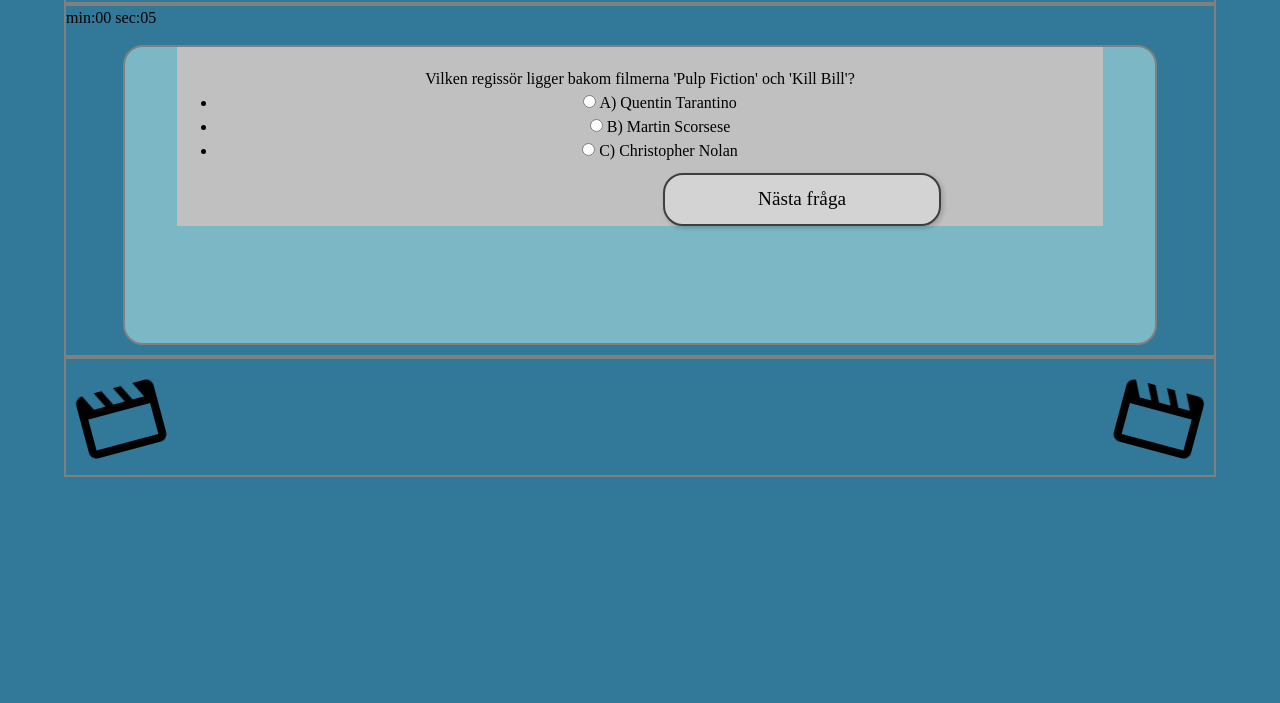
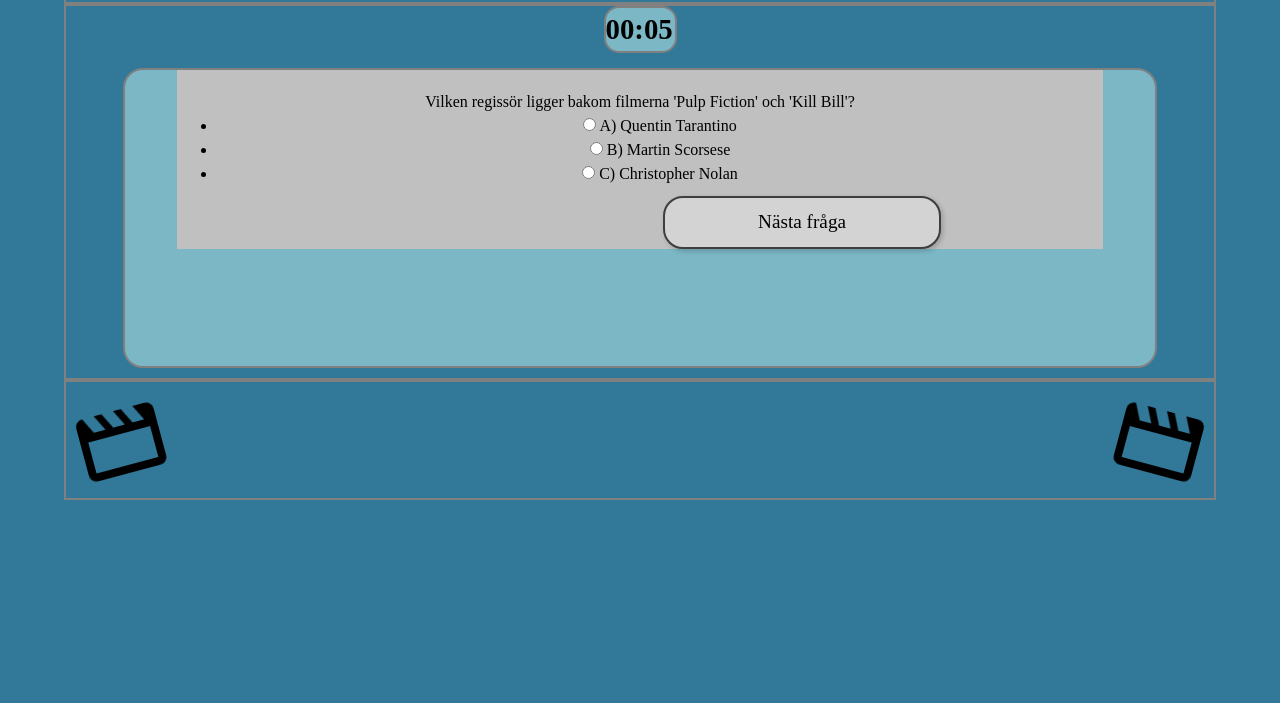
Before and after one commit to M-Lenvik/Javascript-grupparbete-Quiz, a website built with Vite: page index.html in a window 1280 px wide. Shown: the part 97-800 px from the top of the page. Built offline with nearby package versions, Linux system fonts and the light colour scheme.

Commit message:
Script.js removed, timer changed to ts using classes and function. and v1 of styling of it

```diff
--- a/src/main.ts
+++ b/src/main.ts
@@ -1,6 +1,9 @@
 import './_normalize.scss';
 import './style.scss';
 import quizQuestions from "../data/quizQuestions";
+
+
+
 
 // Hitta elementet där frågorna ska visas
 const questionDiv = document.querySelector('#question') as HTMLElement;
@@ -75,7 +78,8 @@ function checkAnswer() {
   if (currentQuestionIndex < quizQuestions.length) {
     showQuestion();
   } else {
-    alert(`Quizet är klart! Du fick ${score} av ${quizQuestions.length} rätt.`);
+
+    alert(`Quizet är klart! Du fick ${score} av ${quizQuestions.length} rätt. Det tog ${time.minute} Minuter och ${time.seconds} sekunder!`);
     showRestartButton(); // Visa "Gör om quizet"-knappen när quizet är klart
   }
 }
@@ -96,6 +100,7 @@ function showRestartButton() {
 function restartQuiz() {
   currentQuestionIndex = 0;
   score = 0;
+  newtimer();
   shuffleQuestions();
   showQuestion();
   const restartButtonContainer = document.getElementById('restart-container');
@@ -106,3 +111,83 @@ function restartQuiz() {
 
 shuffleQuestions();
 showQuestion();
+
+
+//------------------------------------
+//------------------------------------
+//-----------------TIMER--------------
+//------------------------------------
+//------------------------------------
+
+
+const timerdiv = document.querySelector("#timer") as HTMLElement;
+class timerVar{
+    constructor(
+
+        public seconds: number,
+        public counter: number,
+        public minute: number
+    ){
+        this.seconds = seconds;
+        this.counter = counter;
+        this.minute = minute;
+
+
+    }
+
+}
+let time = new timerVar(0,0,0);
+function newtimer(){ //sätter tiderna till 0 varje gång man callar på funktionen för att återställa siffrorna
+    time.counter = 0;
+    time.seconds = 0;
+    time.minute = 0;
+
+    const startcount = setInterval(() => {
+        time.counter++;
+        time.minute = Math.floor(time.counter / 60);
+        time.seconds = Math.floor(time.counter % 60);
+
+        if(time.minute < 10 && time.seconds < 10){//Utskrift med 0 om sekunder/minuter är mindre än 10
+            timerdiv.innerHTML = `0${time.minute}:0${time.seconds}`;
+        }
+        else if (time.minute < 10 && time.seconds >= 10){
+          timerdiv.innerHTML = `0${time.minute}:${time.seconds}`;
+        }
+        else if (time.seconds < 10){
+            timerdiv.innerHTML = `${time.minute}0${time.seconds}`;
+        }
+        else{
+            timerdiv.innerHTML = `${time.minute}:${time.seconds}`;
+        }
+        console.log(time.minute, time.seconds);
+        if (currentQuestionIndex >= quizQuestions.length){
+          clearInterval(startcount);
+        }
+
+
+
+
+    }, 1000);//Använd clearInterval(startcount) när du vill stanna timern, man callar funktionen som vanligt
+
+
+}
+newtimer();
+
+
+/*
+function timerstart(){
+
+
+  setTimeout(() => {
+    time.counter++;
+        time.minute = Math.floor(time.counter / 60);
+        time.seconds = Math.floor(time.counter % 60);
+  }, 1000);
+
+}
+function timerreset(){
+  time.counter = 0;
+  time.seconds = 0;
+  time.minute = 0;
+}
+*/
--- a/src/script.js
+++ /dev/null
@@ -1,61 +0,0 @@
-
-//------------------------------------
-//------------------------------------
-//-----------------TIMER--------------
-//----------Funkar bara inte i ts-----
-//------------------------------------
-
-const timer = document.querySelector('#timer');
-
-
-//ALTERNATIV 1
-function settime(){ //gjorde den till en funktion så det går att återställa
-    let timestart = Math.floor(Date.now() / 1000); //sätter nuvarande tid i sekunder
-    window.start = timestart; //gör variablen global så att man kan använda den i nästa funktion
-}
-settime(); //återkalla den här när du vill ställa om timern till 0
-
-
-function starttimer(){
-    let now = Math.floor(Date.now() / 1000); //kollar och sätter nuvarande tid
-    let timediff = now - start; //kollar på skillnaden mellan start tid och nuvarande tid
-    let _min = Math.floor(timediff / 60); //sätter in min och sec, om secunden når 60 återställs den till grunden och lägger in en 1'a i min
-    let _sec = Math.floor(timediff % 60);
-
-
-
-    if (_sec < 10) {        //Lägger till en 0'a framför min och sec innan den blir tio-tal
-        _sec = "0" + _sec;
-    }
-    if (_min < 10) {
-        _min = "0" + _min;
-    }
-
-
-
-    timer.innerHTML =` min:${_min} sec:${_sec}`;
-    if (_min == 1 && _sec == 20){ //sätt if satsen till om man är klar med quizzen så stannar den då. just nu är den laggd på att stanna efter 1 min 20 sec
-        return;
-    }
-    var t = setTimeout(starttimer, 500); //timeout för att updatera funktionen så den fortsätter räkna
-
-}
-
-starttimer(); //kalla på den här när du vill att timern ska starta, glöm inte att kalla på settime först så att timen startar på 0
-
-
-
-/* //ALTERNATIV 2
-let second = 0;
-let minute = 0;
-
-
-starttimer()
-function starttimer(){
-  second++;
-  minute = Math.floor(second / 60);
-  second = Math.floor(second % 60);
-  timer.innerHTML =` min:${minute} sec:${second}`;
-  setTimeout( starttimer, 1000);
-}
-*/
--- a/src/style.scss
+++ b/src/style.scss
@@ -156,9 +156,16 @@ main {
     margin-top: 10px;
     border: solid rgb(62, 62, 62) 2px;
   }
-
-
-
+  #timer{
+    margin-left: auto;
+    margin-right: auto;
+    width: 73px;
+    background-color: #7cb7c5;
+    font-size: 1.8em;
+    font-weight: bolder;
+    border: gray solid 2px;
+    border-radius: 15px;
+  }
 }
 
 
```
